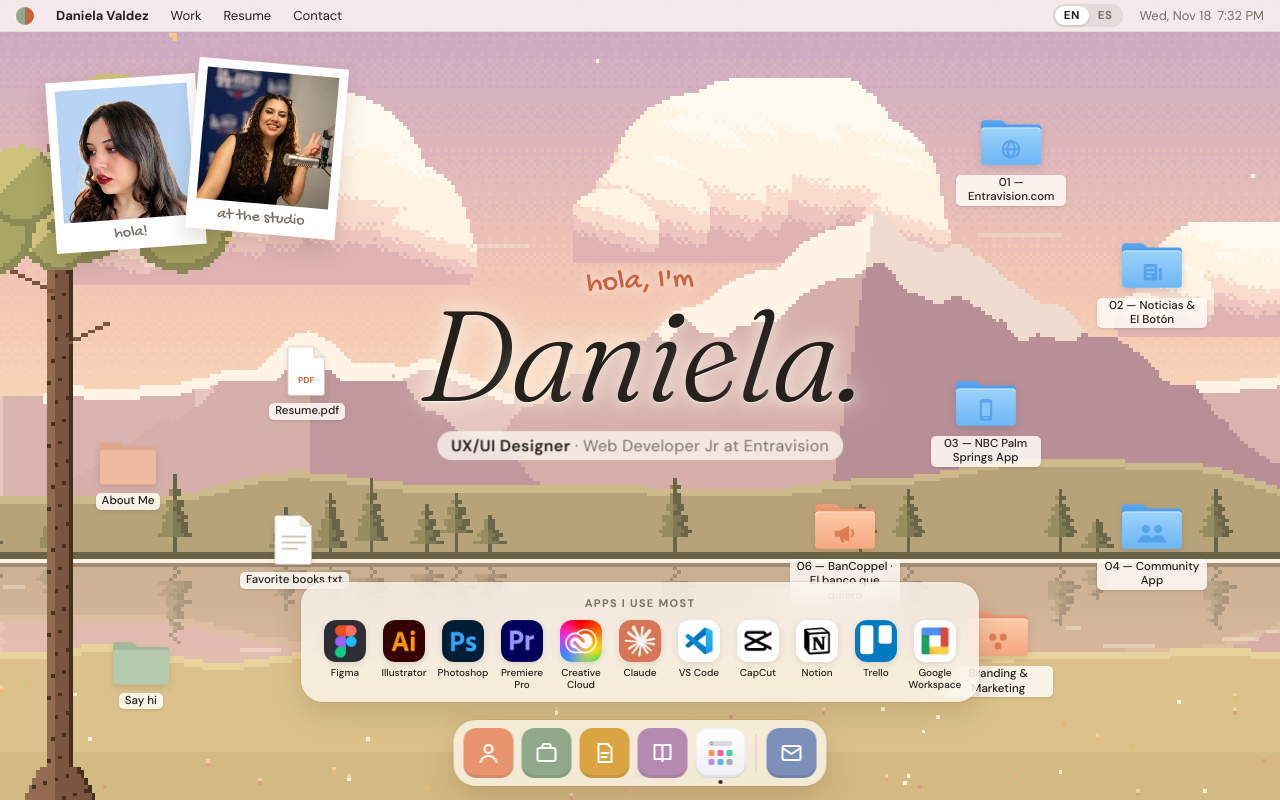
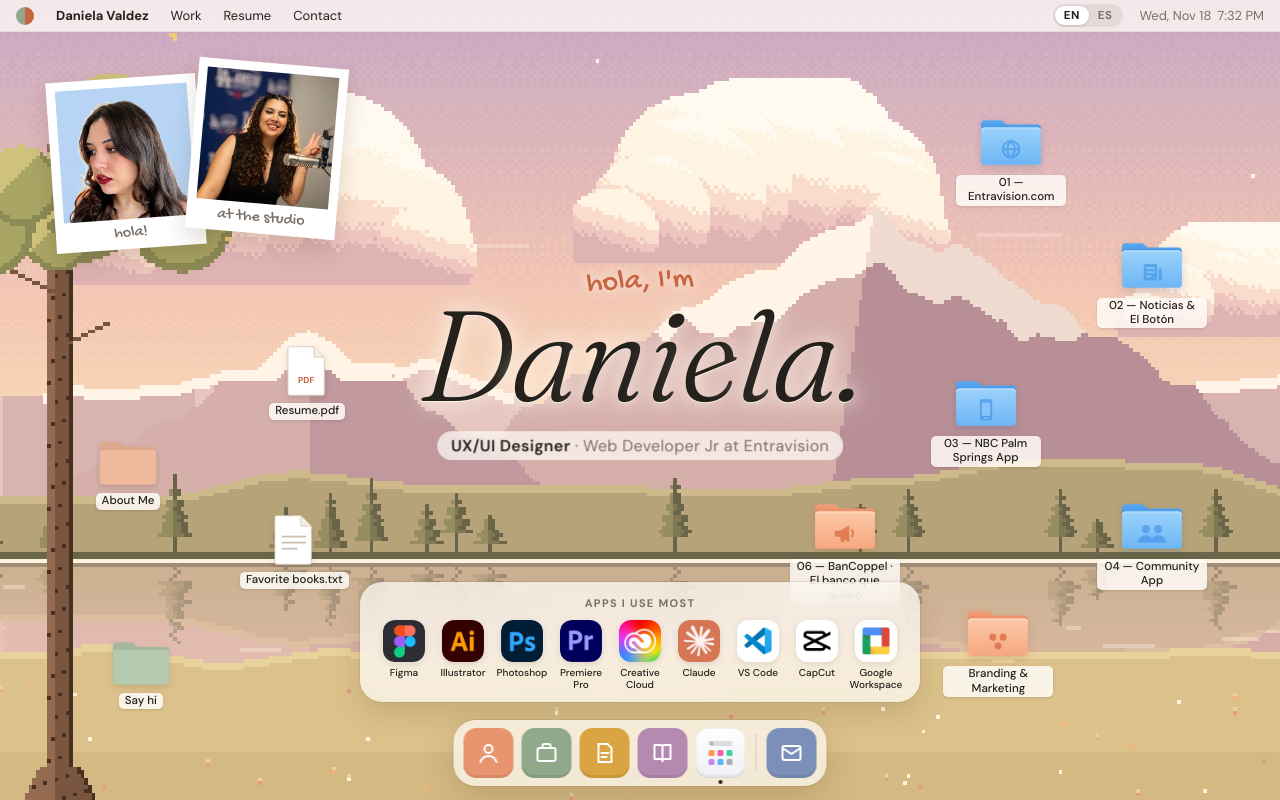
Before and after one commit to ealeinad/portfolio, a plain HTML site: page index.html in a window 1280 px wide. Both pictures are taken after a click on the button "Apps". Drawn offline with Linux system fonts and the light colour scheme.

Commit message:
Remove Notion and Trello from the apps widget
Co-Authored-By: Claude Opus 5.5 <noreply@anthropic.com>
Claude-Session: https://claude.ai/code/session_01QRKC8UYmhq3ZSkjTnXGJeJ

```diff
--- a/index.html
+++ b/index.html
@@ -214,7 +214,7 @@ a{color:var(--clay)}
 .appsw{position:absolute;left:50%;transform:translateX(-50%);bottom:98px;width:auto;z-index:6;padding:14px 16px 12px;border-radius:22px;background:rgba(255,252,247,.72);backdrop-filter:blur(18px);-webkit-backdrop-filter:blur(18px);box-shadow:0 12px 30px rgba(60,30,10,.14),0 0 0 1px rgba(60,40,20,.08);cursor:grab;touch-action:none;user-select:none}
 .appsw.dragging{cursor:grabbing;z-index:60}
 .appsw h4{font-size:11px;font-weight:700;letter-spacing:.12em;text-transform:uppercase;color:var(--muted);margin:0 2px 10px;text-align:center}
-.appgrid{display:grid;grid-template-columns:repeat(11,56px);gap:6px 3px}
+.appgrid{display:grid;grid-template-columns:repeat(9,56px);gap:6px 3px}
 .appt{display:flex;flex-direction:column;align-items:center;gap:5px;min-width:0}
 .appt .tile{width:42px;height:42px;border-radius:12px;display:grid;place-items:center;background:#fff;box-shadow:0 2px 6px rgba(60,40,20,.12),inset 0 0 0 1px rgba(60,40,20,.06);overflow:hidden}
 .appt .tile img{width:100%;height:100%;object-fit:cover;pointer-events:none;display:block}
@@ -782,8 +782,7 @@ function merge(a,b,key){
 const APPS = [
   { name:"Figma", icon:"img/apps/figma.webp" }, { name:"Illustrator", icon:"img/apps/illustrator.webp" }, { name:"Photoshop", icon:"img/apps/photoshop.webp" },
   { name:"Premiere Pro", icon:"img/apps/premiere.webp" }, { name:"Creative Cloud", icon:"img/apps/creative-cloud.webp" }, { name:"Claude", icon:"img/apps/claude.webp" },
-  { name:"VS Code", icon:"img/apps/vscode.webp" }, { name:"CapCut", icon:"img/apps/capcut.webp" }, { name:"Notion", icon:"img/apps/notion.webp" },
-  { name:"Trello", icon:"img/apps/trello.webp" }, { name:"Google Workspace", icon:"img/apps/google-workspace.webp" }
+  { name:"VS Code", icon:"img/apps/vscode.webp" }, { name:"CapCut", icon:"img/apps/capcut.webp" }, { name:"Google Workspace", icon:"img/apps/google-workspace.webp" }
 ];
 document.getElementById("appgrid").innerHTML = APPS.map(a=>`<div class="appt" title="${a.name}"><div class="tile${a.icon?"":" ph"}">${a.icon?`<img src="${a.icon}" alt="">`:""}</div><span>${a.name}</span></div>`).join("");
 const ME_ALL = { en: ME_EN, es: merge(ME_EN, ME_ES) };
```
Also changed, not shown: img/apps/notion.webp (deleted), img/apps/trello.webp (deleted).
